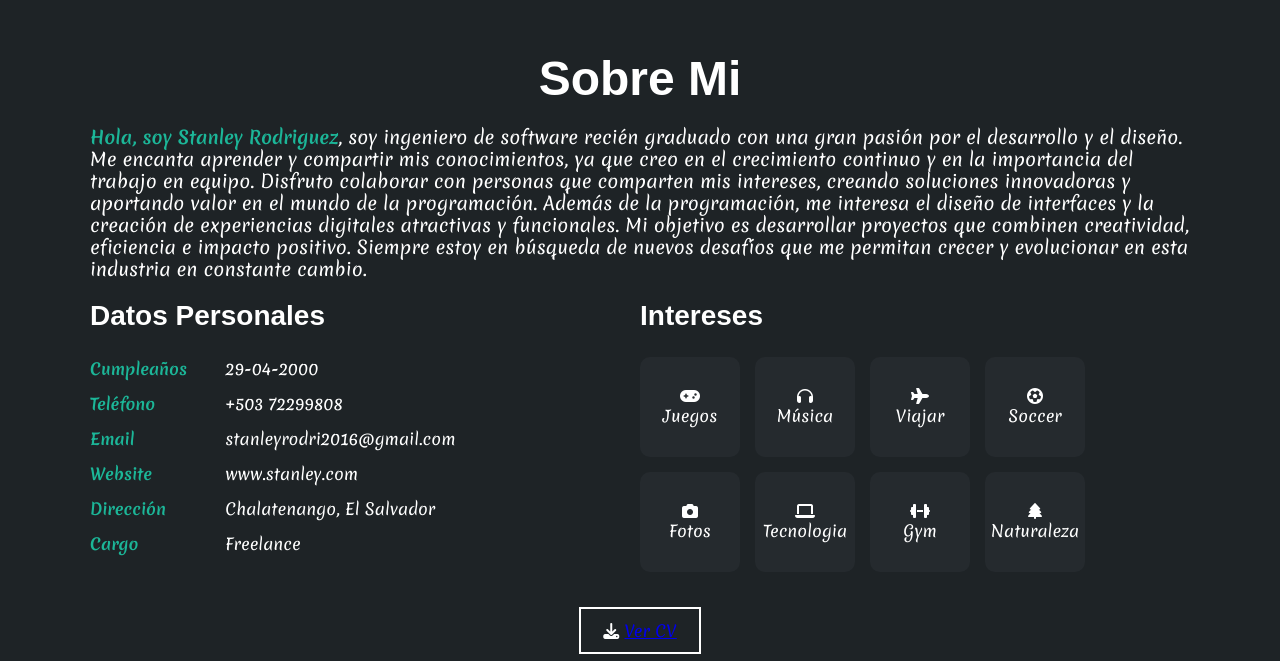
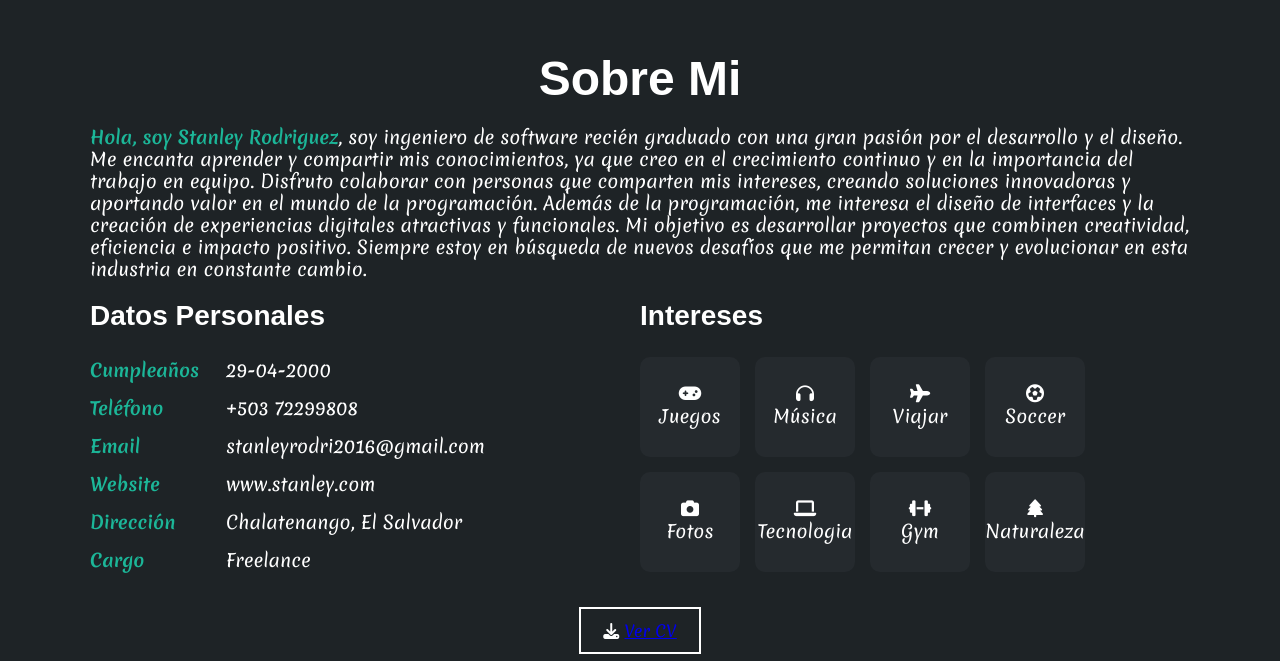
Before and after one commit to stannLee19/OFICIAL-WEB, a plain HTML site: page index.html in a window 1280 px wide. Shown: the part 819-1480 px from the top of the page. Drawn offline with Linux system fonts and the light colour scheme.

Commit message:
responsive

```diff
--- a/style.css
+++ b/style.css
@@ -810,4 +810,41 @@ footer .arriba{
     font-size: 18px;
 }
 
-/*Seccion responsive*/
+/*Seccion responsive-----------------------------------------------------------------------*/
+/* Esto asegura que el contenido se adapte al ancho del dispositivo */
+* {
+  box-sizing: border-box;
+}
+
+img {
+  max-width: 100%;
+  height: auto;
+}
+
+/* Para móviles (pantallas pequeñas) */
+@media (max-width: 600px) {
+  body {
+    font-size: 14px;
+    padding: 10px;
+  }
+
+  header nav ul {
+    flex-direction: column;
+    gap: 10px;
+  }
+}
+
+/* Para tablets */
+@media (min-width: 601px) and (max-width: 900px) {
+  body {
+    font-size: 16px;
+    padding: 15px;
+  }
+}
+
+/* Para computadoras */
+@media (min-width: 901px) {
+  body {
+    font-size: 18px;
+  }
+}
```
